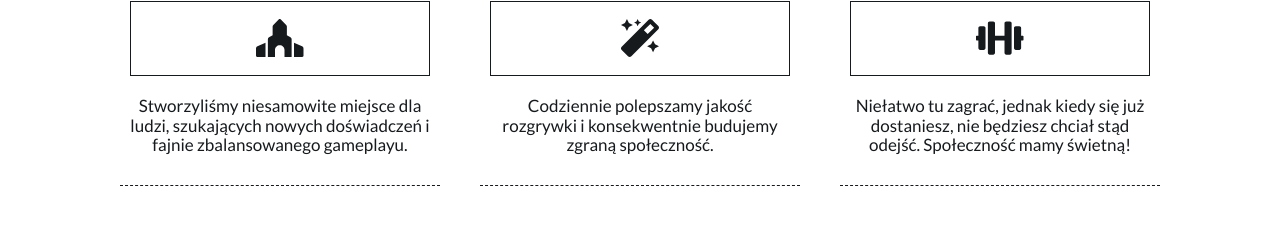
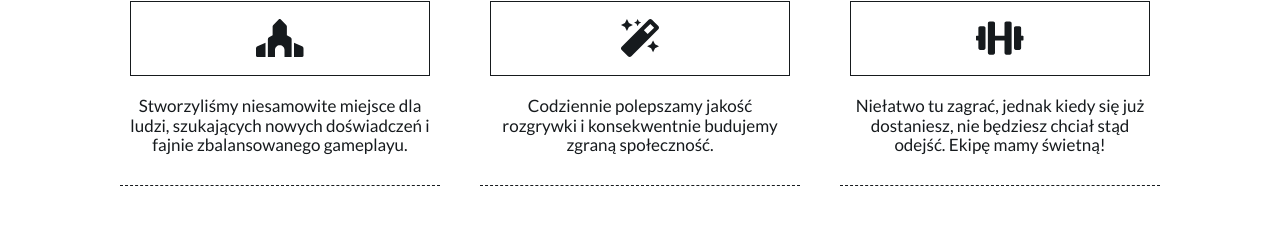
Before and after one commit to maciejpanocha/claim-world, a React (Create React App) app: page / in a window 1280 px wide. Shown: the part 792-1017 px from the top of the page. Built offline with nearby package versions, Linux system fonts and the light colour scheme.

Commit message:
content fix

```diff
--- a/src/About/index.js
+++ b/src/About/index.js
@@ -17,7 +17,7 @@ const About = () => (
         </div>
         <div className="about__div">
             <h2 className="about__h3"><FontAwesomeIcon icon={faDumbbell} /></h2>
-            <p className="about__paragraph">Niełatwo tu zagrać, jednak kiedy się już dostaniesz, nie będziesz chciał stąd odejść. Społeczność mamy świetną!</p>
+            <p className="about__paragraph">Niełatwo tu zagrać, jednak kiedy się już dostaniesz, nie będziesz chciał stąd odejść. Ekipę mamy świetną!</p>
         </div>
     </div>
 );
```
